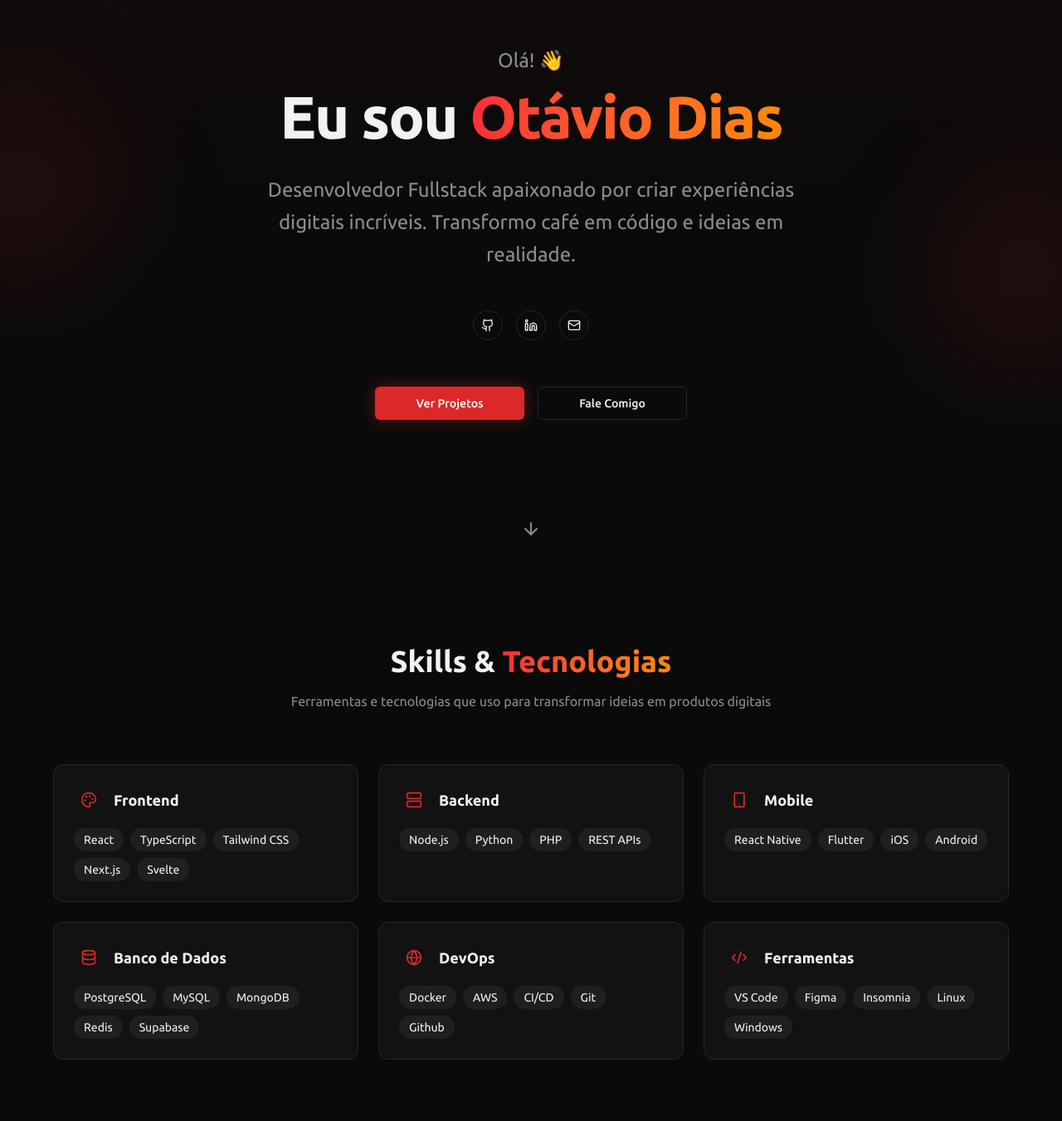
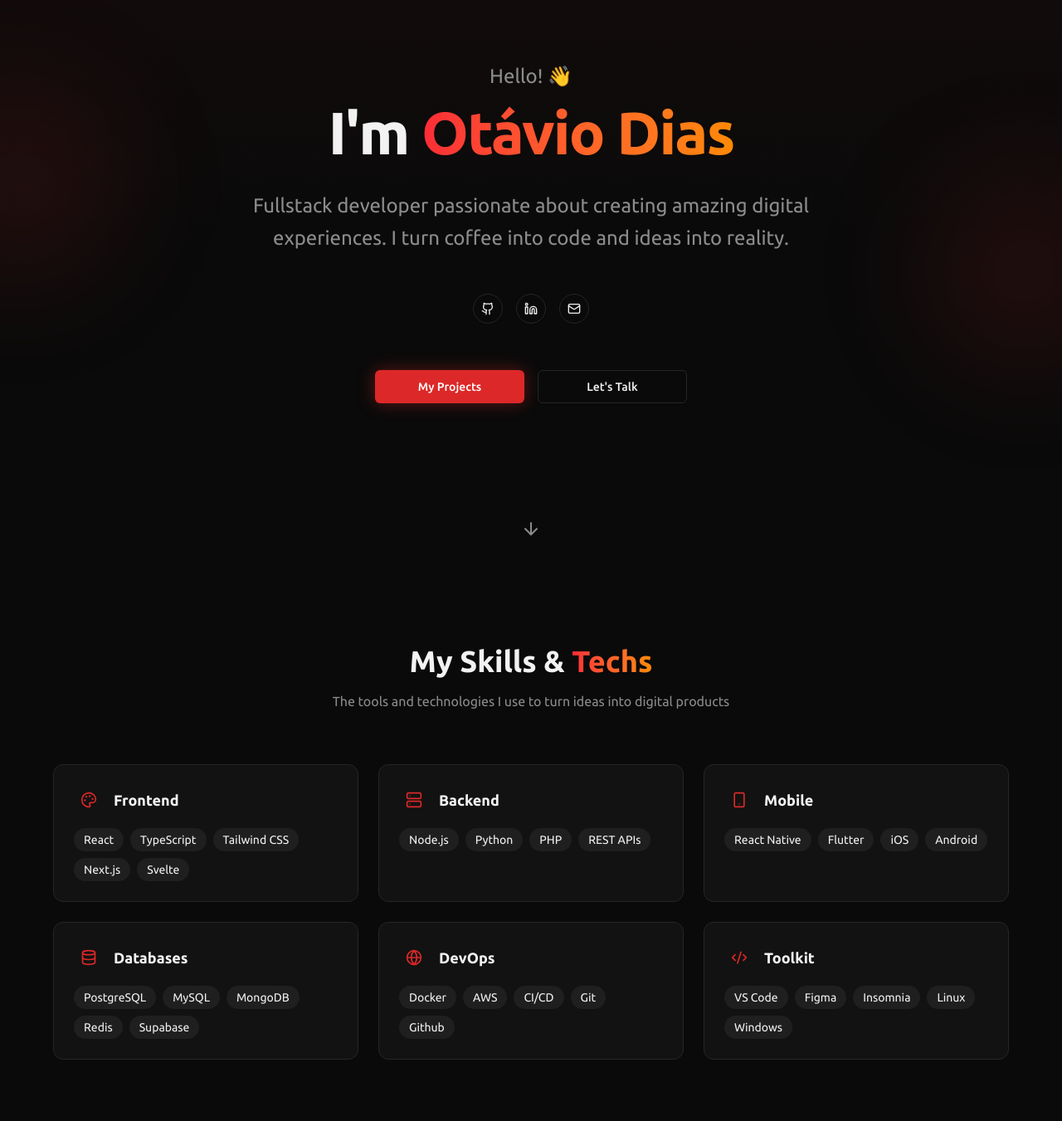
Before and after one commit to taviodias/portfolio, a React (Vite) app: page / in a window 1280 px wide. Shown: the part 119-1470 px from the top of the page at 83% size. Built offline with nearby package versions, Linux system fonts and the light colour scheme.

Commit message:
i18n types & implementation

```diff
--- /dev/null
+++ b/src/@types/i18next.d.ts
@@ -0,0 +1,11 @@
+import "i18next";
+import pt from "../locales/pt.json";
+
+declare module "i18next" {
+  interface CustomTypeOptions {
+    defaultNS: "translation";
+    resources: {
+      translation: typeof pt;
+    };
+  }
+}
--- a/src/components/Hero.tsx
+++ b/src/components/Hero.tsx
@@ -1,6 +1,7 @@
 import { motion } from "framer-motion";
 import { Button } from "./ui/button";
 import { ArrowDown, Github, Linkedin, Mail } from "lucide-react";
+import { useTranslation } from "react-i18next";
 
 const Icons = [
   {
@@ -21,6 +22,7 @@ const Icons = [
 ];
 
 export function Hero() {
+  const { t } = useTranslation("translation", { keyPrefix: "hero" });
   return (
     <section className="min-h-screen flex flex-col items-center justify-center px-6 relative overflow-hidden">
       {/* Background gradient */}
@@ -60,9 +62,9 @@ export function Hero() {
           animate={{ opacity: 1, y: 0 }}
           transition={{ duration: 0.6, ease: "easeOut" }}
         >
-          <p className="text-2xl text-muted-foreground">Olá! 👋</p>
+          <p className="text-2xl text-muted-foreground">{t("hello")} 👋</p>
           <h1 className="text-5xl md:text-7xl font-bold tracking-tight">
-            Eu sou{" "}
+            {t("presentation") + " "}
             <span className="text-gradient lg:inline block">Otávio Dias</span>
           </h1>
         </motion.div>
@@ -74,8 +76,7 @@ export function Hero() {
           animate={{ opacity: 1, y: 0 }}
           transition={{ duration: 0.6, delay: 0.2, ease: "easeOut" }}
         >
-          Desenvolvedor Fullstack apaixonado por criar experiências digitais
-          incríveis. Transformo café em código e ideias em realidade.
+          {t("about")}
         </motion.p>
 
         {/* Social links */}
@@ -124,7 +125,7 @@ export function Hero() {
             transition={{ type: "spring", stiffness: 400, damping: 17 }}
           >
             <Button size="lg" className="min-w-45 glow-effect" asChild>
-              <a href="#projetos">Ver Projetos</a>
+              <a href="#projetos">{t("button.projects")}</a>
             </Button>
           </motion.div>
           <motion.div
@@ -133,7 +134,7 @@ export function Hero() {
             transition={{ type: "spring", stiffness: 400, damping: 17 }}
           >
             <Button variant="outline" size="lg" className="min-w-45" asChild>
-              <a href="#contato">Fale Comigo</a>
+              <a href="#contato">{t("button.contact")}</a>
             </Button>
           </motion.div>
         </motion.div>
--- a/src/components/Skills.tsx
+++ b/src/components/Skills.tsx
@@ -7,39 +7,7 @@ import {
   Smartphone,
 } from "lucide-react";
 import { motion } from "framer-motion";
-
-const skills = [
-  {
-    category: "Frontend",
-    icon: Palette,
-    items: ["React", "TypeScript", "Tailwind CSS", "Next.js", "Svelte"],
-  },
-  {
-    category: "Backend",
-    icon: Server,
-    items: ["Node.js", "Python", "PHP", "REST APIs"],
-  },
-  {
-    category: "Mobile",
-    icon: Smartphone,
-    items: ["React Native", "Flutter", "iOS", "Android"],
-  },
-  {
-    category: "Banco de Dados",
-    icon: Database,
-    items: ["PostgreSQL", "MySQL", "MongoDB", "Redis", "Supabase"],
-  },
-  {
-    category: "DevOps",
-    icon: Globe,
-    items: ["Docker", "AWS", "CI/CD", "Git", "Github"],
-  },
-  {
-    category: "Ferramentas",
-    icon: Code2,
-    items: ["VS Code", "Figma", "Insomnia", "Linux", "Windows"],
-  },
-];
+import { Trans, useTranslation } from "react-i18next";
 
 const containerVariants = {
   hidden: { opacity: 0 },
@@ -64,6 +32,39 @@ const itemVariants = {
 };
 
 export function Skills() {
+  const { t } = useTranslation("translation", { keyPrefix: "skills" });
+  const skills = [
+    {
+      category: "Frontend",
+      icon: Palette,
+      items: ["React", "TypeScript", "Tailwind CSS", "Next.js", "Svelte"],
+    },
+    {
+      category: "Backend",
+      icon: Server,
+      items: ["Node.js", "Python", "PHP", "REST APIs"],
+    },
+    {
+      category: "Mobile",
+      icon: Smartphone,
+      items: ["React Native", "Flutter", "iOS", "Android"],
+    },
+    {
+      category: t("techs.db"),
+      icon: Database,
+      items: ["PostgreSQL", "MySQL", "MongoDB", "Redis", "Supabase"],
+    },
+    {
+      category: "DevOps",
+      icon: Globe,
+      items: ["Docker", "AWS", "CI/CD", "Git", "Github"],
+    },
+    {
+      category: t("techs.tools"),
+      icon: Code2,
+      items: ["VS Code", "Figma", "Insomnia", "Linux", "Windows"],
+    },
+  ];
   return (
     <section id="skills" className="py-24 px-6">
       <div className="max-w-6xl mx-auto">
@@ -76,11 +77,13 @@ export function Skills() {
           transition={{ duration: 0.6, ease: "easeOut" }}
         >
           <h2 className="text-3xl md:text-4xl font-bold">
-            Skills & <span className="text-gradient">Tecnologias</span>
+            <Trans
+              i18nKey="skills.title"
+              components={[<span className="text-gradient" />]}
+            />
           </h2>
           <p className="text-muted-foreground max-w-2xl mx-auto">
-            Ferramentas e tecnologias que uso para transformar ideias em
-            produtos digitais
+            {t("description")}
           </p>
         </motion.div>
 
```
